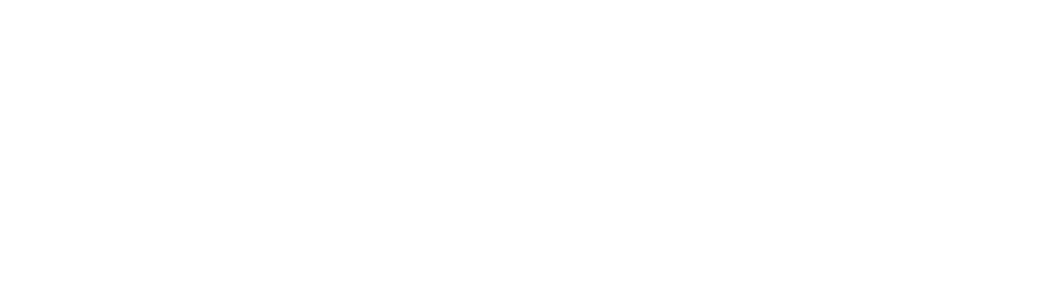
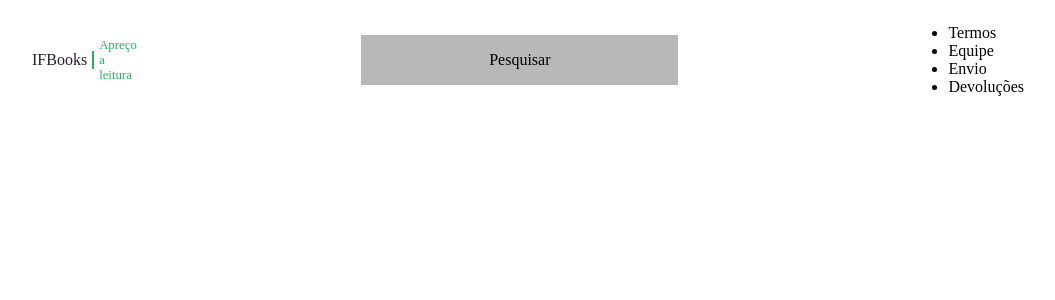
Before and after one commit to trabalhos-2info2/projeto_livraria, a Vue app: page / in a window 1280 px wide. Shown: the top 300 px of the page, without its empty margins (112-1167 px from the left). Built offline with nearby package versions, Linux system fonts and the light colour scheme.

Commit message:
FEAT:  Iniciando menu #6

```diff
--- a/src/App.vue
+++ b/src/App.vue
@@ -3,9 +3,62 @@
 </script>
 
 <template>
+    <body>
+        <main>
+            <header>
+                <div class="logo">
+                    <h1>IFBooks</h1>
+                    <h2>Apreço a leitura</h2>
+                </div>
+                <div class="pesquisa">
+                    <p>Pesquisar</p>
+                </div>
 
+                <ul>
+                    <li>Termos</li>
+                    <li>Equipe</li>
+                    <li>Envio</li>
+                    <li>Devoluções</li>
+                </ul>
+            </header>
+        </main>
+    </body>
 </template>
 
 <style scoped>
+    header {
+        display: flex;
+        align-items: center;
+        justify-content: space-between;
+        margin: 0 10vw;
+    }
+    header div.logo {
+        display: flex;
+        align-items: center;
+        width: 10%;
+    }
+    header div.logo h1 {
+        font-size: 1rem;
+        font-weight: normal;
+        color: #231F2D;
+        padding: 0 5px 0 0;
+        border-right: 2px solid #27AE60;
+    }
+    header div.logo h2 {
+        font-size: 0.8rem;
+        color: #27AE60;
+        font-weight: normal;
+        padding: 0 0 0 5px;
+        flex-wrap: wrap;
+    }
+
+    header div.pesquisa {
+        padding: 0 10vw;
+        background-color: #B8B8B8;
+    }
+    header div.pesquisa p {
+        font-size: 1rem;
+        text-align: left;
+    }
 
 </style>
```
